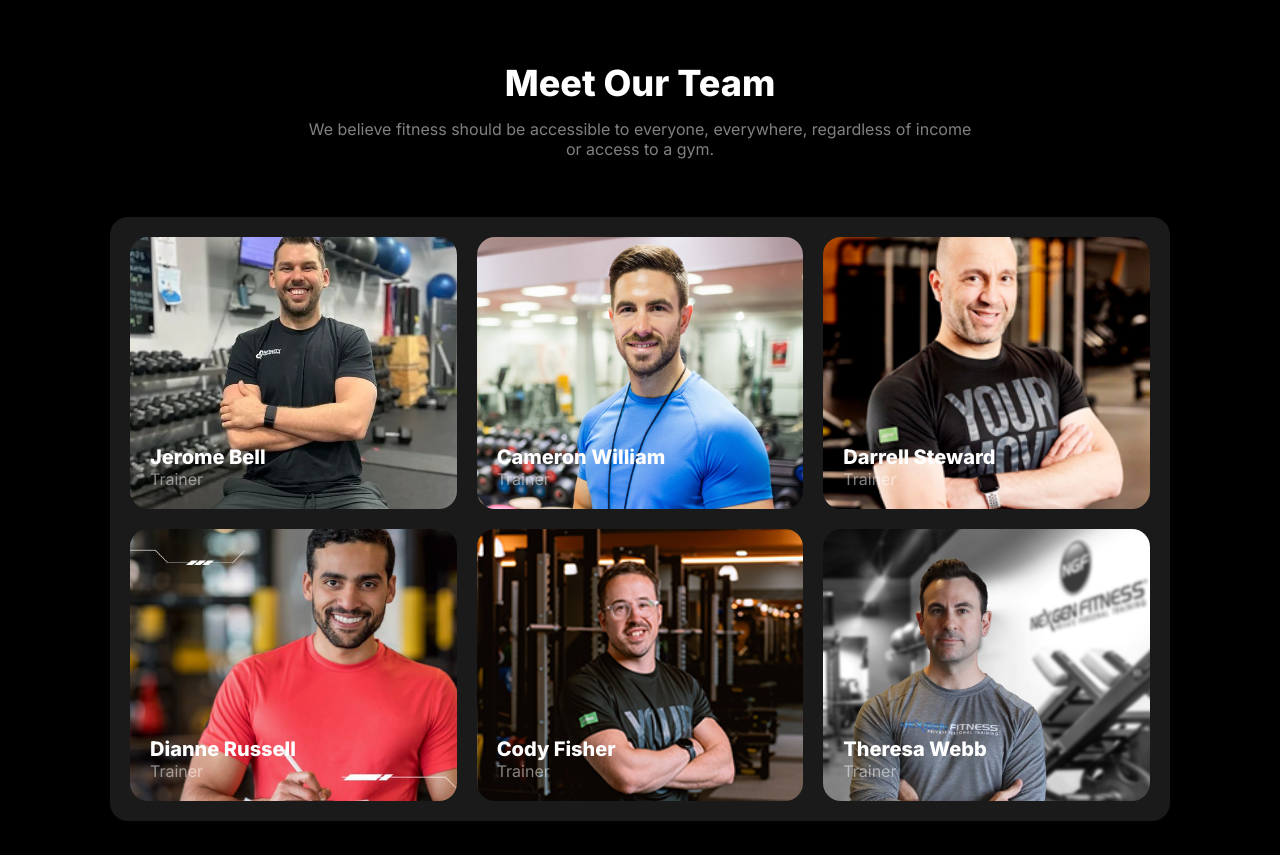
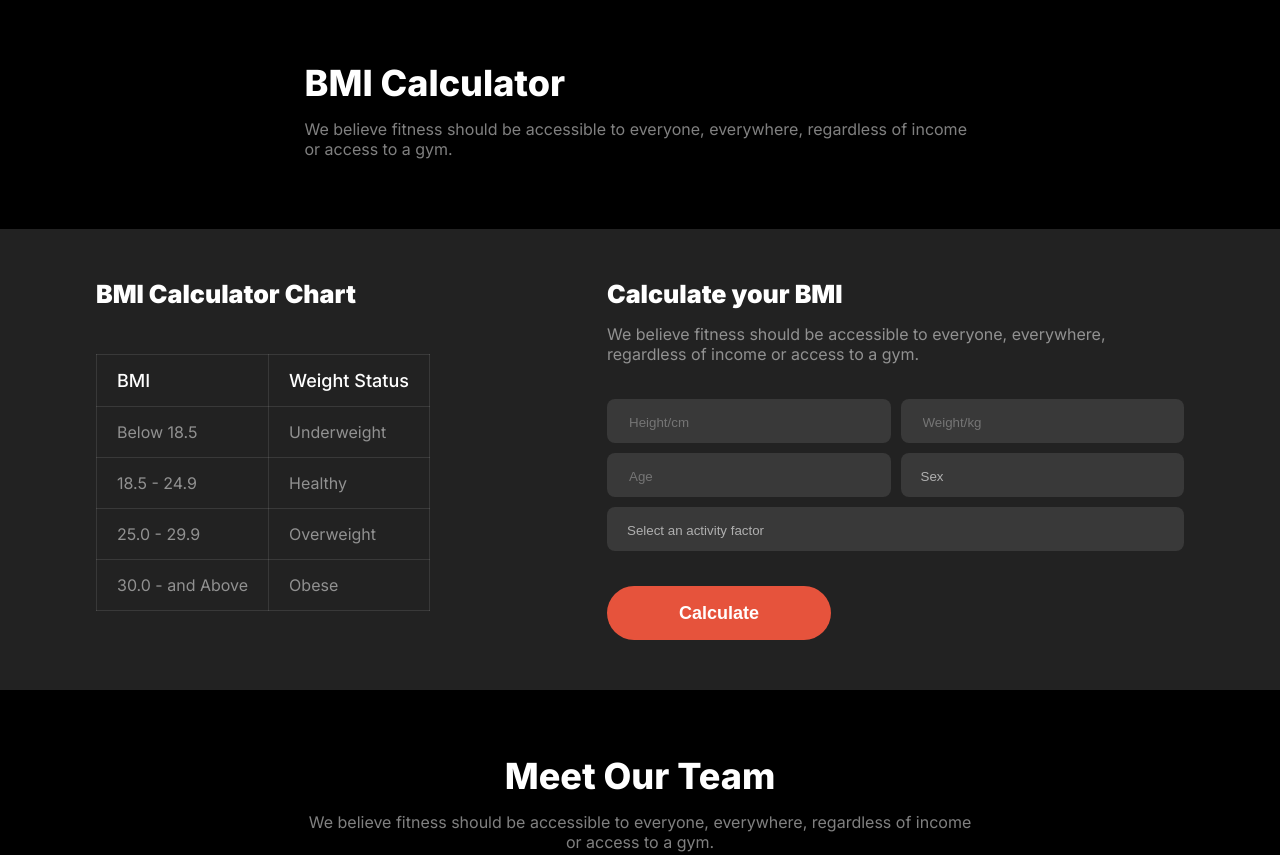
Before and after one commit to nazmus-sakib-202/b10a2-versatile-ui-challenge, a plain HTML site: page index.html in a window 1280 px wide. Shown: the part 1605-2460 px from the top of the page. Drawn offline with Linux system fonts and the light colour scheme; a web font is replaced by a local one.

Commit message:
bmi section completed

```diff
--- a/index.html
+++ b/index.html
@@ -98,6 +98,60 @@
             </div>
         </section>
 
+        <!-- bmi -->
+        <section class="bmi-parent">
+            <div class="bmi-text">
+                <h3>BMI Calculator</h3>
+                <p>We believe fitness should be accessible to everyone, everywhere, regardless of income or access to a gym.</p>
+            </div>
+
+            <div class="chart-input-container">
+                <div class="container chart-input">
+                    <div class="bmi-table">
+                        <table>
+                            <caption>BMI Calculator Chart</caption>
+                            <thead>
+                                <tr>
+                                    <th>BMI</th>
+                                    <th>Weight Status</th>
+                                </tr>
+                            </thead>
+                            <tbody>
+                                <tr>
+                                    <td>Below 18.5</td>
+                                    <td>Underweight</td>
+                                </tr>
+                                <tr>
+                                    <td>18.5 - 24.9</td>
+                                    <td>Healthy</td>
+                                </tr>
+                                <tr>
+                                    <td>25.0 - 29.9</td>
+                                    <td>Overweight</td>
+                                </tr>
+                                <tr>
+                                    <td>30.0 - and Above</td>
+                                    <td>Obese</td>
+                                </tr>
+                            </tbody>
+                        </table>
+                    </div>
+                    <div class="bmi-input">
+                        <h3>Calculate your BMI</h3>
+                        <p>We believe fitness should be accessible to everyone, everywhere, regardless of income or access to a gym. </p>
+                        <div class="grid-bmi">
+                            <div class="bmi-box bmi-box-1"><input type="text" placeholder="Height/cm"></div>
+                            <div class="bmi-box bmi-box-2"><input type="text" placeholder="Weight/kg"></div>
+                            <div class="bmi-box bmi-box-3"><input type="text" placeholder="Age"></div>
+                            <div class="bmi-box bmi-box-4"><select name="" id=""><option value="">Sex</option></select></div>
+                            <div class="bmi-box bmi-box-5"><select name="" id=""><option value="">Select an activity factor</option></select></div>
+                        </div>
+                        <button class="btn-primary">Calculate</button>
+                    </div>
+                </div>
+            </div>
+        </section>
+
         <!-- team -->
         <section class="container team">
             <div class="team-text">
--- a/styles/style.css
+++ b/styles/style.css
@@ -333,6 +333,119 @@ header{
     width: 100%;
 }
 
+/* bmi */
+
+.bmi-text{
+    display: flex;
+    flex-direction: column;
+    align-items: start;
+    gap: 14px;
+    max-width: 671px;
+    max-height: 120px;
+    margin: 0 auto;
+    margin-bottom: 70px;
+}
+
+.bmi-text p{
+    font-size: 16px;
+    font-weight: 400;
+    color: rgba(255, 255, 255, 0.5);
+}
+
+.chart-input-container{
+    background-color: rgb(34, 34, 34);
+    padding-top: 50px;
+    padding-bottom: 50px;
+}
+
+.chart-input{
+    display: flex;
+    justify-content: space-between;
+    margin: 0 auto;
+}
+
+table{
+    border-collapse: collapse;
+}
+
+caption{
+    font-size: 25px;
+    font-weight: 900;
+    color: white;
+    text-align: left;
+    margin-bottom: 45px;
+}
+
+td, th{
+    border: 1px solid rgba(255, 255, 255, 0.1);
+    padding: 15px 20px;
+    text-align: left;
+}
+
+td{
+    font-size: 16px;
+    font-weight: 400;
+    color: rgba(255, 255, 255, 0.5);
+}
+
+th{
+    font-size: 18px;
+    font-weight: 500;
+    color: white;
+}
+
+.bmi-input{
+    max-width: 577px;
+}
+
+.bmi-input h3{
+    font-size: 25px;
+    font-weight: 900;
+    color: white;
+    text-align: left;
+    margin-bottom: 15px;
+}
+
+.bmi-input p{
+    font-size: 16px;
+    font-weight: 400;
+    color: rgba(255, 255, 255, 0.5);
+}
+
+.grid-bmi{
+    display: grid;
+    grid-template-columns: 1fr 1fr;
+    column-gap: 10px;
+    gap: 10px;
+    margin-top: 35px;
+    margin-bottom: 35px;
+}
+
+.bmi-box{
+    max-width: 282.5px;
+    max-height: 48px;
+    padding: 12px 40px 12px 20px;
+    border-radius: 8px;
+    background-color: rgba(255, 255, 255, 0.1);
+    color: rgba(255, 255, 255, 0.6);
+    font-size: 16px;
+    font-weight: 400;
+}
+
+.bmi-box input,
+.bmi-box select{
+    background-color: transparent;
+    color: rgba(255, 255, 255, 0.6);
+    border: none;
+    outline: none;
+    appearance: none;
+}
+
+.bmi-box-5{
+    grid-column: 1/ span 2;
+    max-width: 577px;
+}
+
 /* team */
 .team{
     display: flex;
@@ -438,6 +551,11 @@ header{
     flex-direction: column;
     gap: 20px;
     max-width: 443px;
+}
+
+.footer-logo h3{
+    font-size: 70px;
+    font-weight: 800;
 }
 
 .footer-logo p{
@@ -609,4 +727,21 @@ hr{
         flex-direction: column;
         gap: 20px;
     }
+
+    .bmi-text{
+        max-width: 353px;
+    }
+
+    .chart-input{
+        flex-direction: column;
+        gap: 40px;
+    }
+
+    .grid-bmi{
+        grid-template-columns: 170.5px 170.5px;
+    }
+
+    .bmi-box-5{
+        max-width: 353px;
+    }
 }
```
